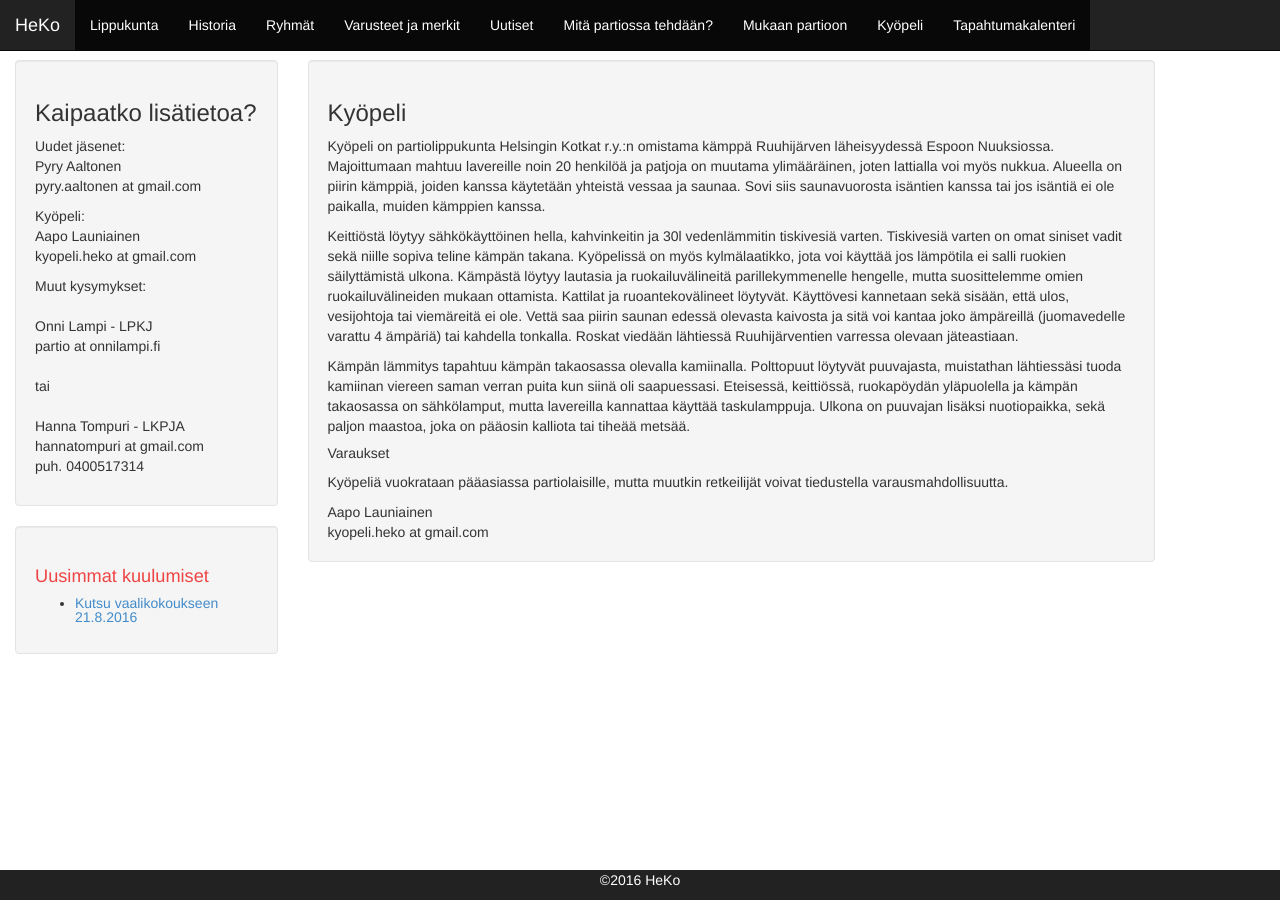
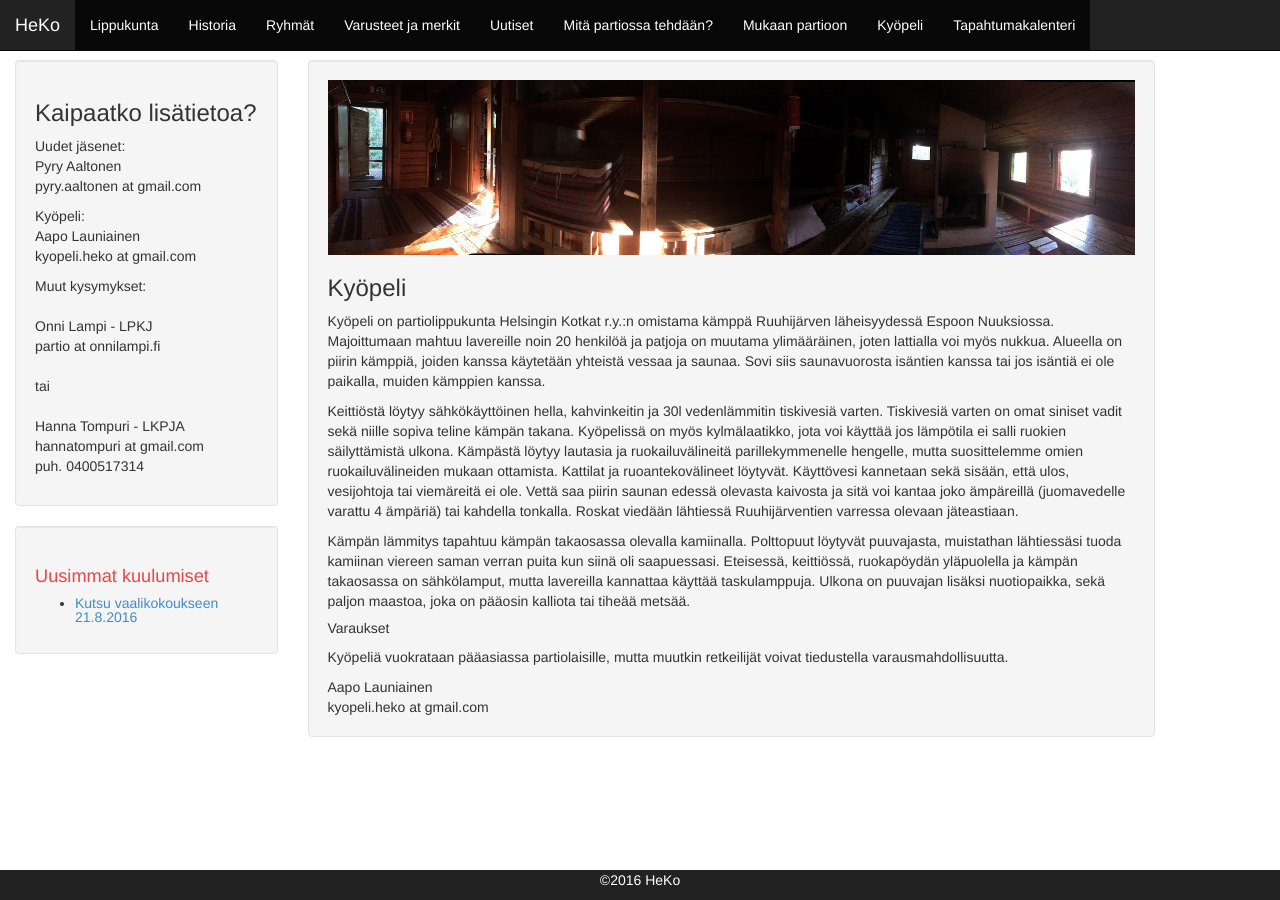
Before and after one commit to HelsinginKotkat/website, a Jekyll site: the page built from website/kyopeli.html, in a window 1280 px wide. Built offline with Jekyll 4.4.1, drawn with Linux system fonts in a browser that asks for light colours.

Commit message:
Add image

```diff
--- a/website/kyopeli.html
+++ b/website/kyopeli.html
@@ -4,6 +4,8 @@ title: Kyöpeli
 permalink: /kyöpeli/
 ---
 <div class="well">
+<p><img src="{{site.url}}/images/panorama.jpg"
+    style="width:100%;"></p>
 
     <h3> Kyöpeli</h3>
     <p>Kyöpeli on partiolippukunta Helsingin Kotkat r.y.:n omistama kämppä Ruuhijärven läheisyydessä Espoon Nuuksiossa. Majoittumaan mahtuu lavereille noin 20 henkilöä ja patjoja on muutama ylimääräinen, joten lattialla voi myös nukkua. Alueella on piirin kämppiä, joiden kanssa käytetään yhteistä vessaa ja saunaa. Sovi siis saunavuorosta isäntien kanssa tai jos isäntiä ei ole paikalla, muiden kämppien kanssa.</p>
```
Also changed, not shown: website/images/panorama.JPG (added).
